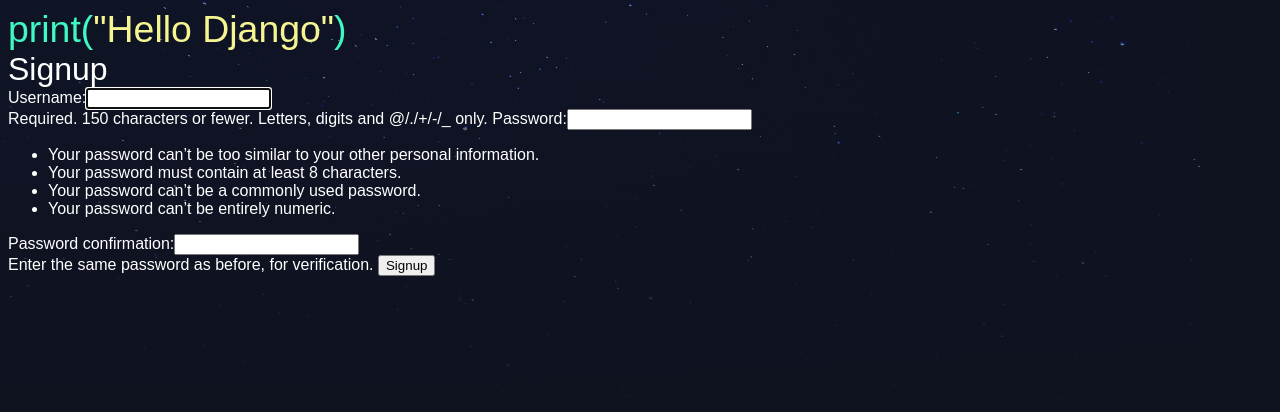
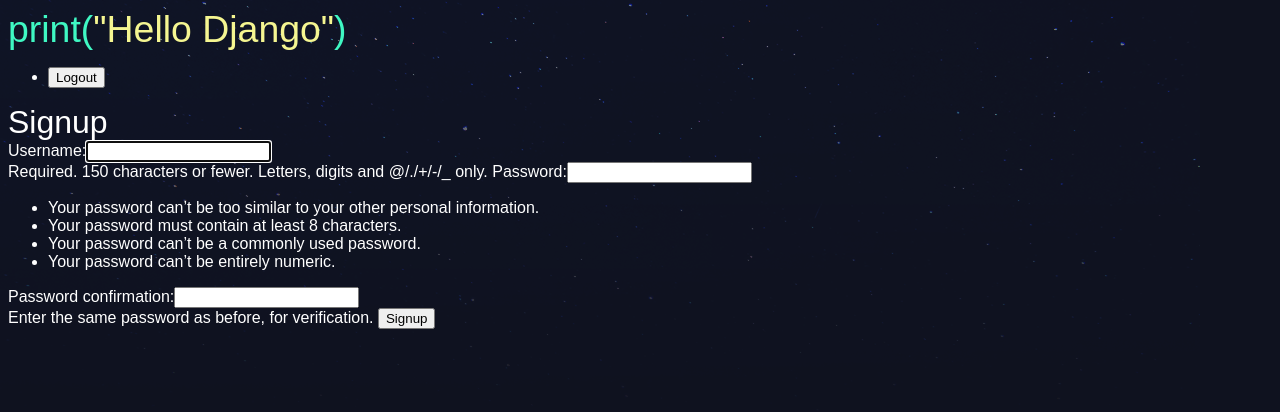
Before and after one commit to jscastanos/labs2020, a Django app: page /accounts/signup/ in a window 1280 px wide. Shown: the top 412 px of the page. Run offline with Django 3.2, Linux system fonts and the light colour scheme.

Commit message:
Added logout functionality

```diff
--- a/accounts/urls.py
+++ b/accounts/urls.py
@@ -5,5 +5,6 @@
 
 urlpatterns = [
     path('signup/', views.signup_view, name="signup"),
-    path('login/', views.login_view, name="login")
+    path('login/', views.login_view, name="login"),
+    path('logout/', views.logout_view, name="logout")
 ]
--- a/accounts/views.py
+++ b/accounts/views.py
@@ -1,6 +1,6 @@
 from django.shortcuts import render, redirect
 from django.contrib.auth.forms import UserCreationForm, AuthenticationForm
-from django.contrib.auth import login
+from django.contrib.auth import login, logout
 
 # Create your views here.
 def signup_view(request):
@@ -23,3 +23,8 @@
     else:
         form = AuthenticationForm()
     return render(request, 'accounts/login.html', {'form':form})
+
+def logout_view(request):
+    if request.method == 'POST':
+        logout(request)
+        return redirect('articles:list')
--- a/templates/base_layout.html
+++ b/templates/base_layout.html
@@ -9,7 +9,7 @@
     <link rel="stylesheet" href="{% static 'css/styles.css' %}">
 </head>
 <body>
-    <div class="wrapper">
+    <header class="wrapper">
         <h1>
             <a href="{% url 'articles:list' %}">
                 <h3>
@@ -17,6 +17,18 @@
                 </h3>
             </a>
         </h1>
+        <nav>
+            <ul>
+                <li>
+                    <form action="{% url 'accounts:logout' %}" method='POST' class="logout-link">
+                        {% csrf_token %}
+                        <button type="submit">Logout</button>
+                    </form>
+                </li>
+            </ul>
+        </nav>
+    </header>
+    <div class="wrapper">
         {% block content %}
         {% endblock %}
     </div>
```
Also changed, not shown: README.md.
